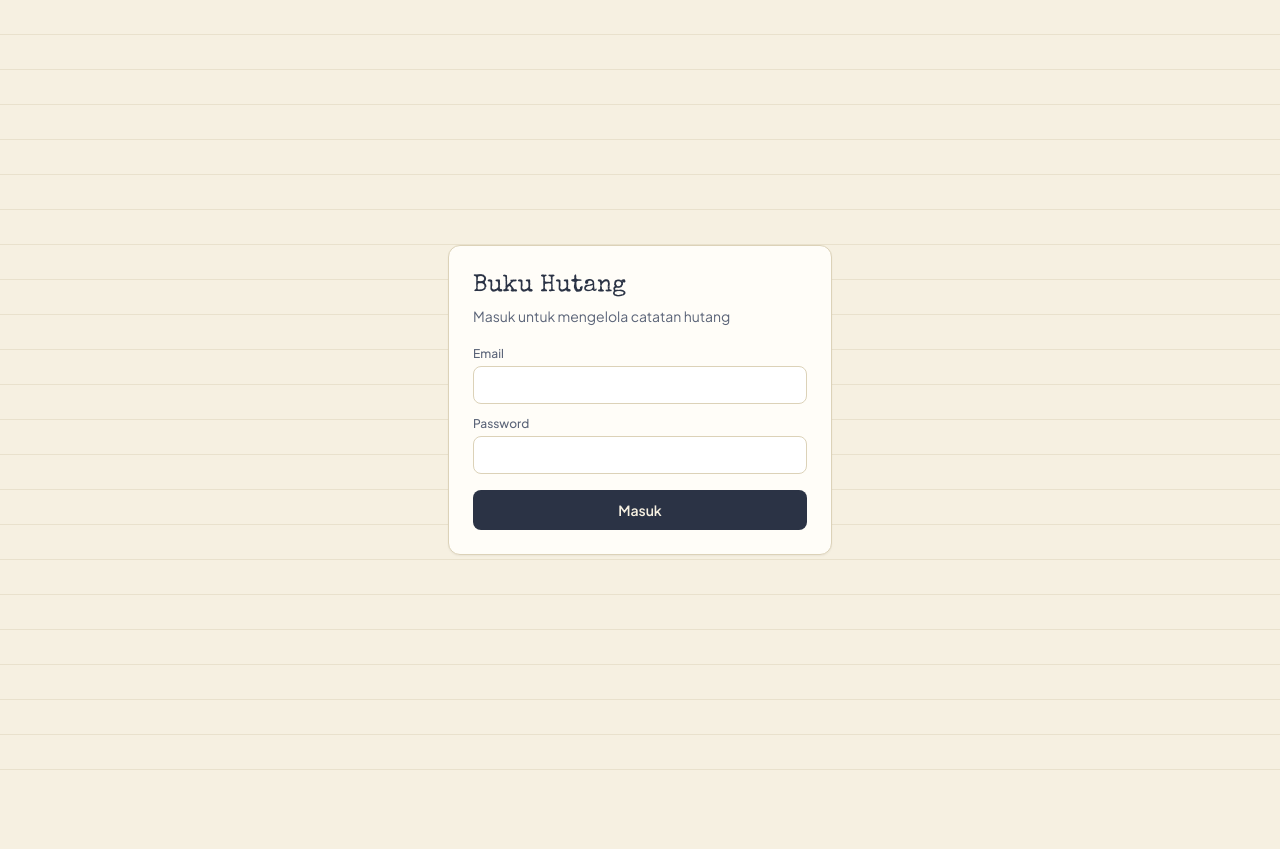
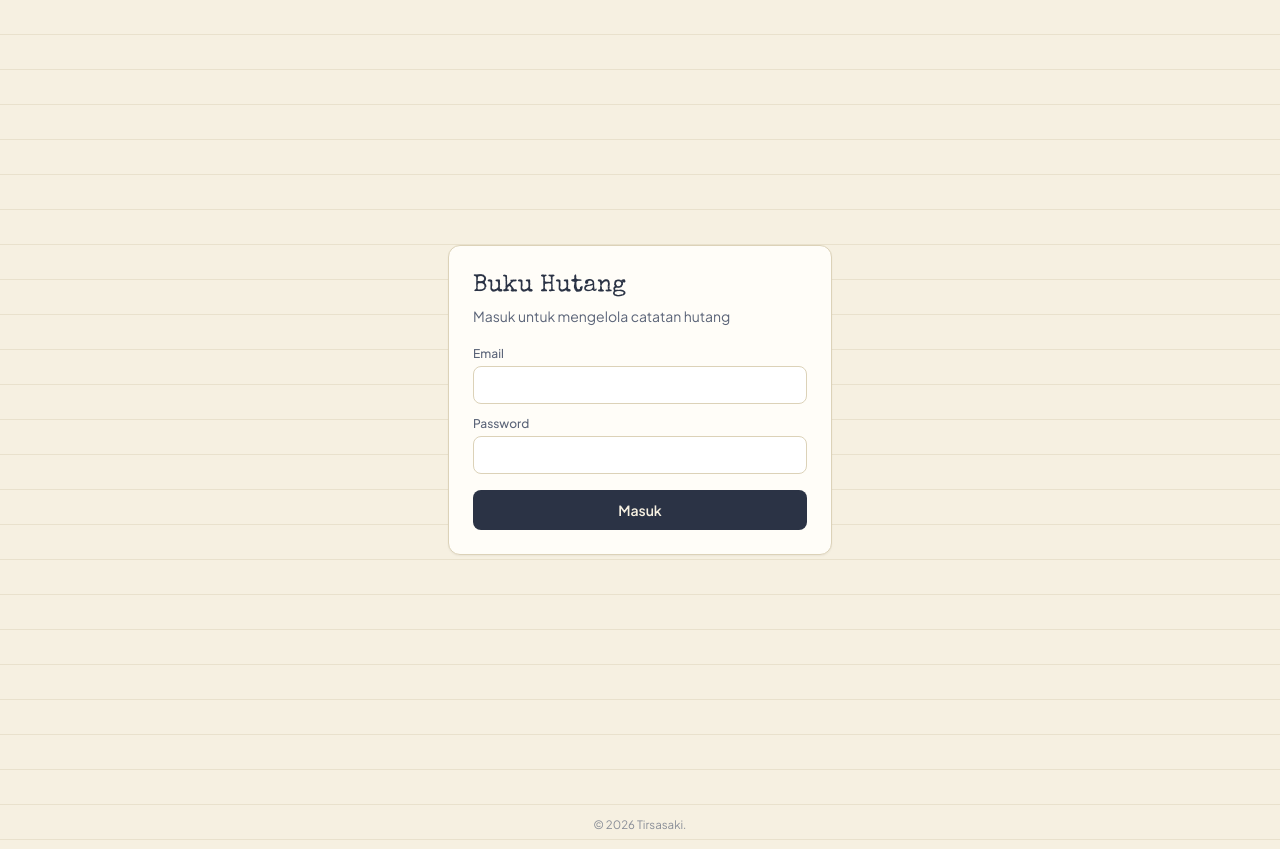
Before and after one commit to tirsasaki/buku-hutang, a Next.js app: page /login in a window 1280 px wide. Before the commit the page ends 800 px from the top, so only its background shows below. Built offline with nearby package versions, Linux system fonts and the light colour scheme; no server answers.

Commit message:
edit layout aja

```diff
--- a/app/layout.jsx
+++ b/app/layout.jsx
@@ -15,7 +15,12 @@ export default function RootLayout({ children }) {
           rel="stylesheet"
         />
       </head>
-      <body>{children}</body>
+      <body>
+        {children}
+        <footer className="text-center text-[11.5px] text-[var(--ink-soft)] py-4 opacity-70">
+           &copy; 2026 Tirsasaki.
+        </footer>
+      </body>
     </html>
   );
 }
```
